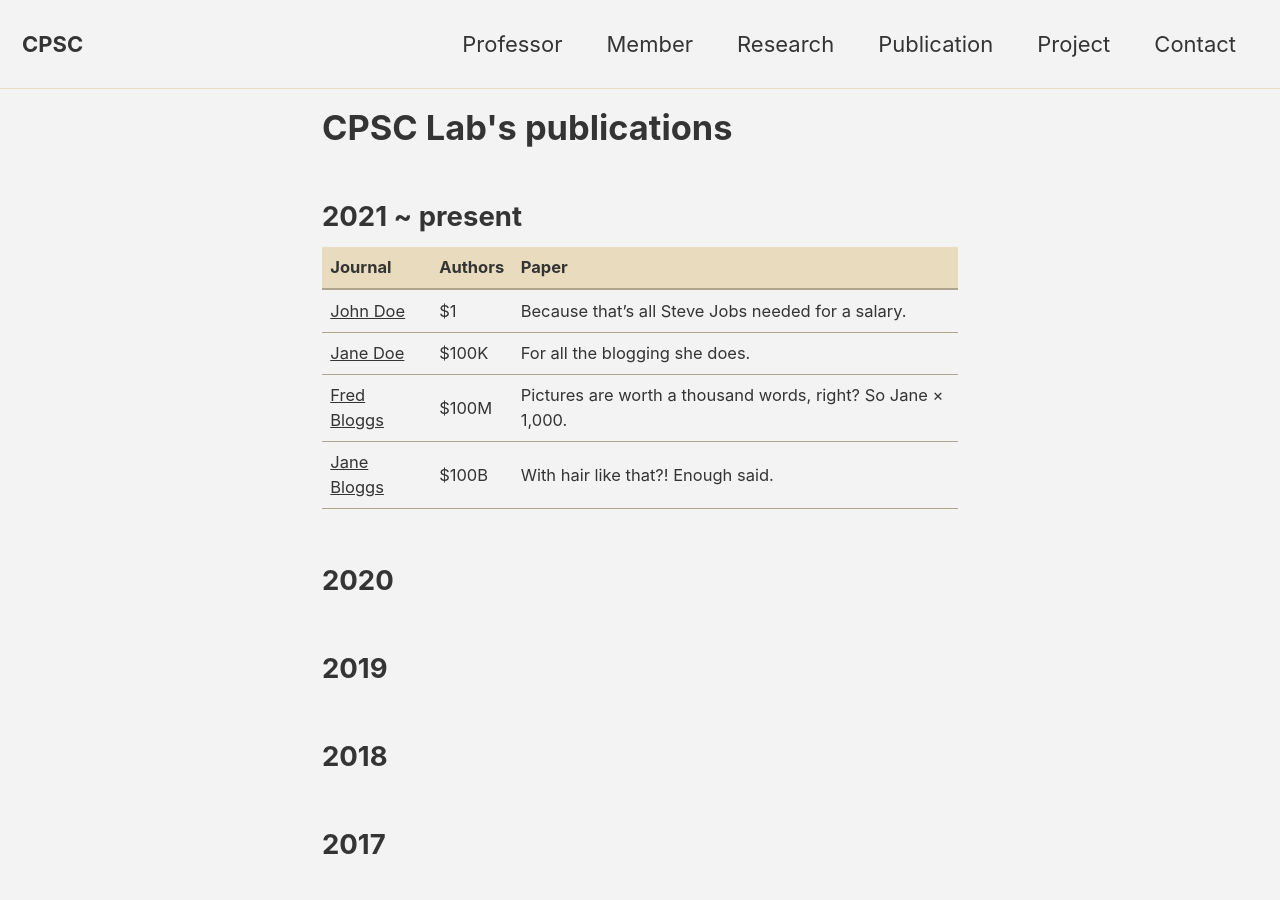
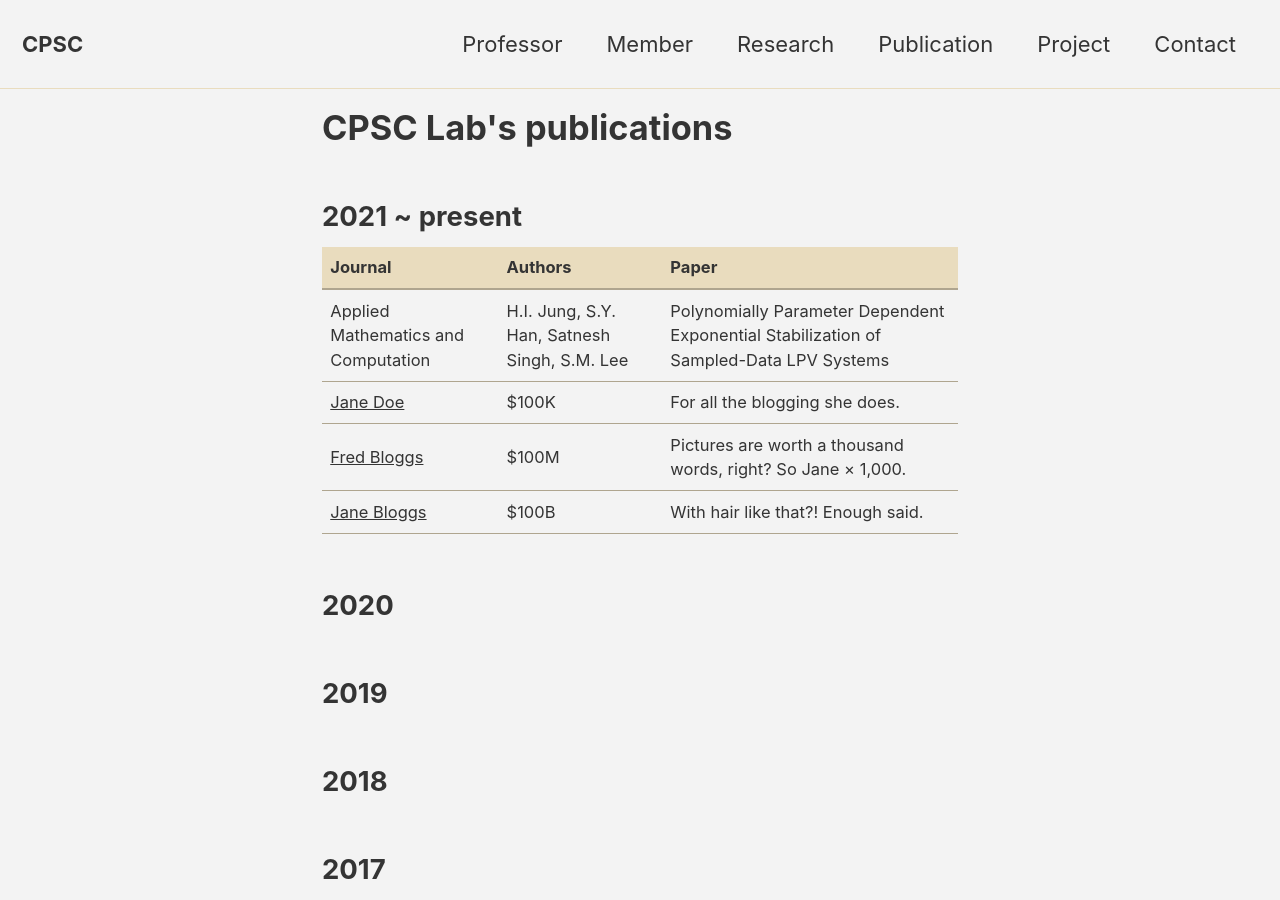
Before and after one commit to CPSC-LAB/CPSC-LAB.github.io, a Jekyll site: the page built from _pages/publications.md, in a window 1280 px wide and 900 px high. Built offline with Jekyll 4.4.1, drawn with Linux system fonts in a browser that asks for light colours; cached includes are drawn as plain includes.

Commit message:
Update publications.md

```diff
--- a/_pages/publications.md
+++ b/_pages/publications.md
@@ -10,7 +10,7 @@ layout: categories
 
 | Journal          | Authors | Paper                                                        |
 | --------         | ------  | ------------------------------------------------------------ |
-| [John Doe](#)    | $1      | Because that's all Steve Jobs needed for a salary.           |
+| Applied Mathematics and Computation   | H.I. Jung, S.Y. Han, Satnesh Singh, S.M. Lee      | Polynomially Parameter Dependent Exponential Stabilization of Sampled-Data LPV Systems           |
 | [Jane Doe](#)    | $100K   | For all the blogging she does.                               |
 | [Fred Bloggs](#) | $100M   | Pictures are worth a thousand words, right? So Jane × 1,000. |
 | [Jane Bloggs](#) | $100B   | With hair like that?! Enough said.                           |
```
